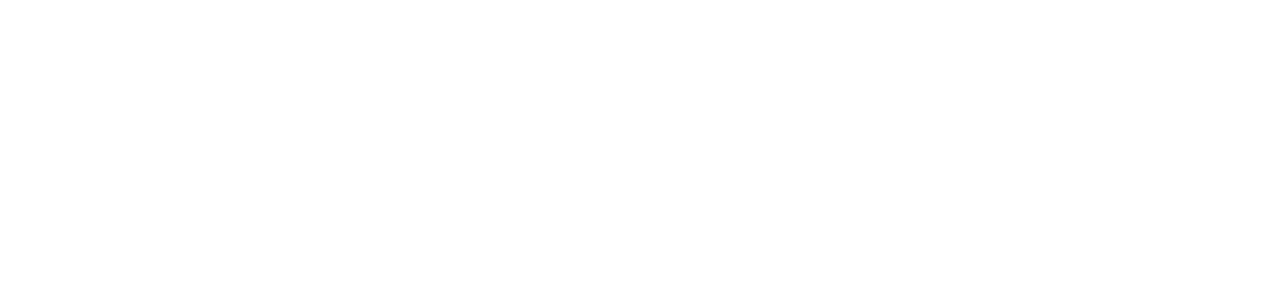
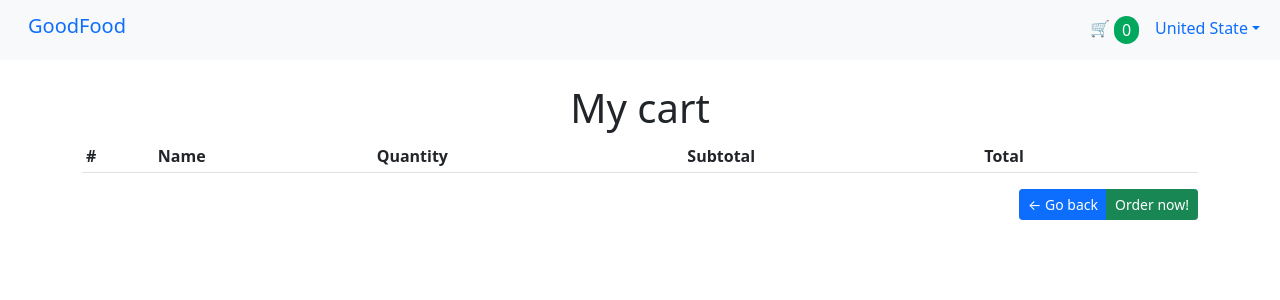
Before and after one commit to juliorsantos/healthy-interactive-menu-reactjs, a React (Vite) app: page /cart in a window 1280 px wide. Before the commit this address had no page. Shown: the top 300 px of the page. Built offline with nearby package versions, Linux system fonts and the light colour scheme.

Commit message:
Added cart page

```diff
--- a/src/App.jsx
+++ b/src/App.jsx
@@ -6,6 +6,7 @@
 
 import Index from './pages/Index';
 import Product from './pages/Product';
+import Cart from './pages/Cart';
 
 import { ToastContainer } from 'react-toastify';
 import 'react-toastify/dist/ReactToastify.min.css'
@@ -22,6 +23,7 @@
         <Routes>
           <Route path='/' element={<Index />} />
           <Route path='/products/:id' element={<Product />} />
+          <Route path='/cart' element={<Cart />} />
         </Routes>
       </BrowserRouter>
     </ContextWrapper>
--- /dev/null
+++ b/src/pages/Cart.jsx
@@ -0,0 +1,69 @@
+import { useContext } from "react";
+import { useNavigate } from "react-router-dom";
+import { toast } from "react-toastify";
+
+import Header from '../components/Header';
+import { Context } from "../context/AppContext";
+
+const Cart = () => {
+
+  const navigator = useNavigate();
+  const [state, dispatch] = useContext(Context);
+
+  const finishOrder = () => {
+    toast.success('Ordered with successful.');
+    dispatch({ type: 'ORDER' });
+    return;
+  }
+
+  return (
+    <>
+      <Header />
+      <div className="container py-4">
+        <h1 className="text-center">My cart</h1>
+        <div className="table-responsive">
+          <table className="table table-sm table-striped">
+            <thead>
+              <tr>
+                <th>#</th>
+                <th>Name</th>
+                <th>Quantity</th>
+                <th>Subtotal</th>
+                <th>Total</th>
+                <th></th>
+              </tr>
+            </thead>
+            <tbody>
+              {state.cart && state.cart.map((item, key) => (
+                <tr key={key}>
+                  <td>{item.id}</td>
+                  <td>{item.name}</td>
+                  <td>{item.qty}</td>
+                  <td>{item.price}</td>
+                  <td>{item.qty * parseFloat(item.price)}</td>
+                  <td></td>
+                </tr>
+              ))}
+            </tbody>
+          </table>
+
+          {state.cart && (
+            <div className="w-100 d-flex justify-content-end">
+              <div className="btn-group">
+                <button className="btn btn-sm btn-primary" onClick={() => navigator('/')}>
+                  &#8592; Go back
+                </button>
+                <button className="btn btn-sm btn-success" onClick={() => finishOrder()}>
+                  Order now!
+                </button>
+              </div>
+            </div>
+          )}
+        </div>
+      </div>
+    </>
+  )
+
+}
+
+export default Cart;
```
